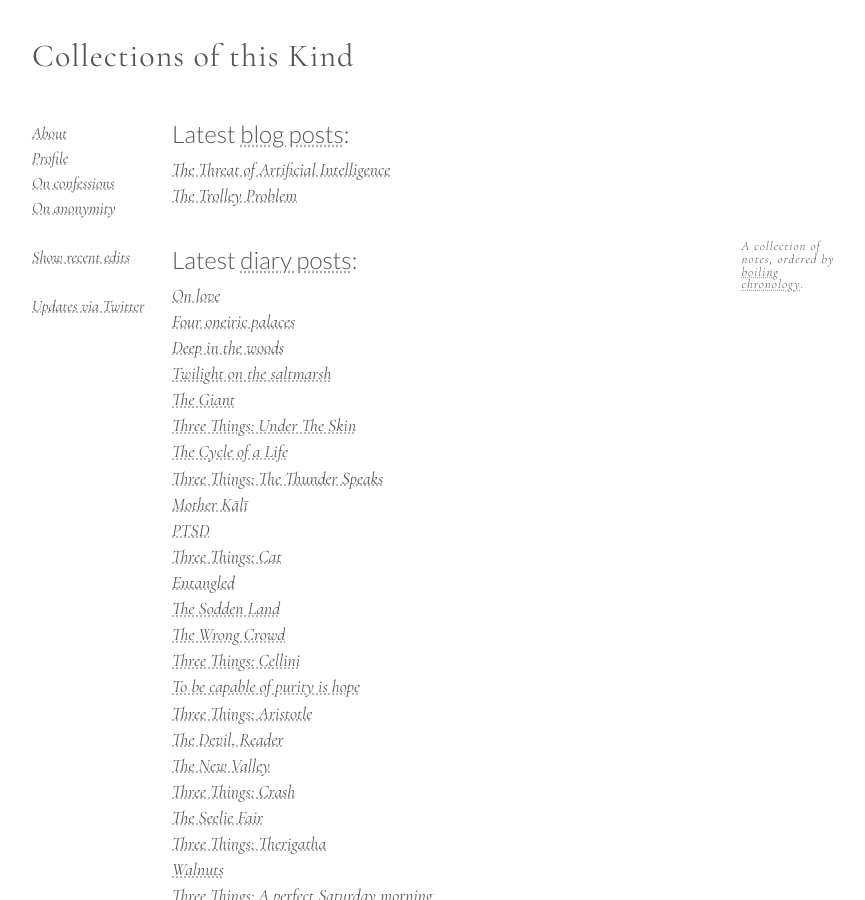
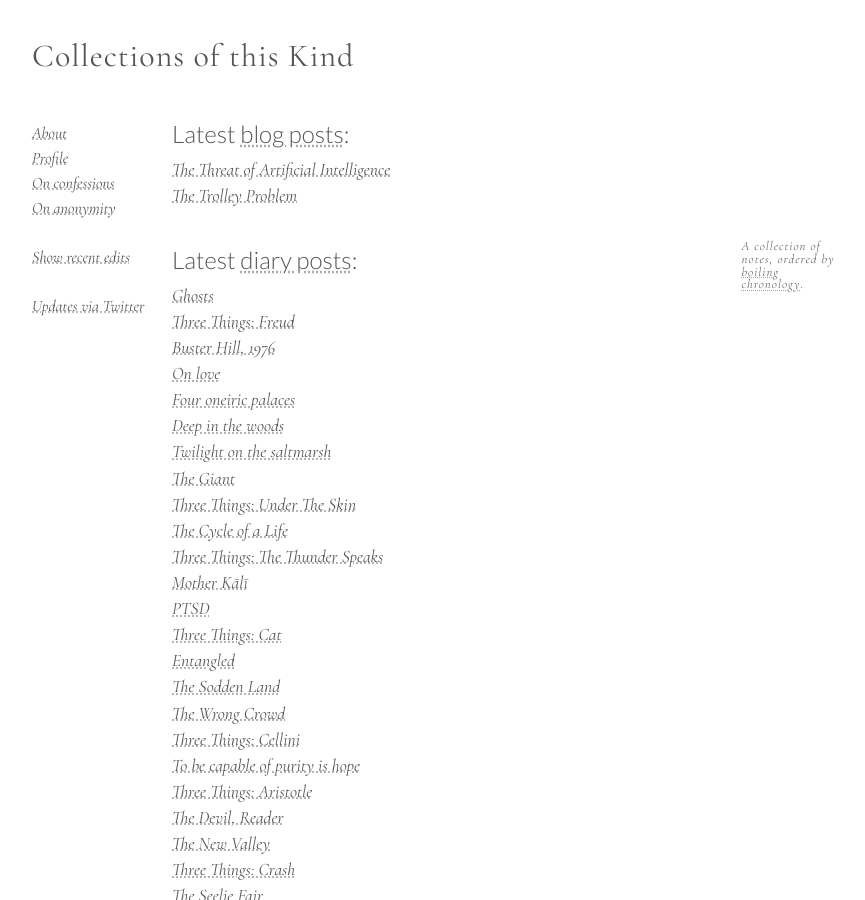
Before and after one commit to CollectionsOfThisKind/collectionsofthiskind.github.io, a Jekyll site: the page built from index.html, in a window 1280 px wide and 900 px high. Shown: the whole window, without its empty margins (78-943 px from the left). Built offline with Jekyll 4.4.1, drawn with Linux system fonts in a browser that asks for light colours.

Commit message:
Add files via upload

```diff
--- a/index.html
+++ b/index.html
@@ -46,6 +46,10 @@ A collection of notes, ordered by <a href="/pages/about/boiling.html">boiling ch
 <h2 name="diary">Latest <a href="pages/diary/index.html">diary posts</a>:</h2>
 
 <ul class="new">
+<li><a href="pages/diary/ghosttrain.html">Ghosts</a></li>
+<li><a href="pages/diary/freud.html">Three Things: Freud</a></li>
+<li><a href="pages/diary/sled.html">Buster Hill, 1976</a></li>
+
 <li><a href="pages/diary/love.html">On love</a></li>
 <li><a href="pages/diary/palaces.html">Four oneiric palaces</a></li>
 <li><a href="pages/diary/asylum.html">Deep in the woods</a></li>
```
